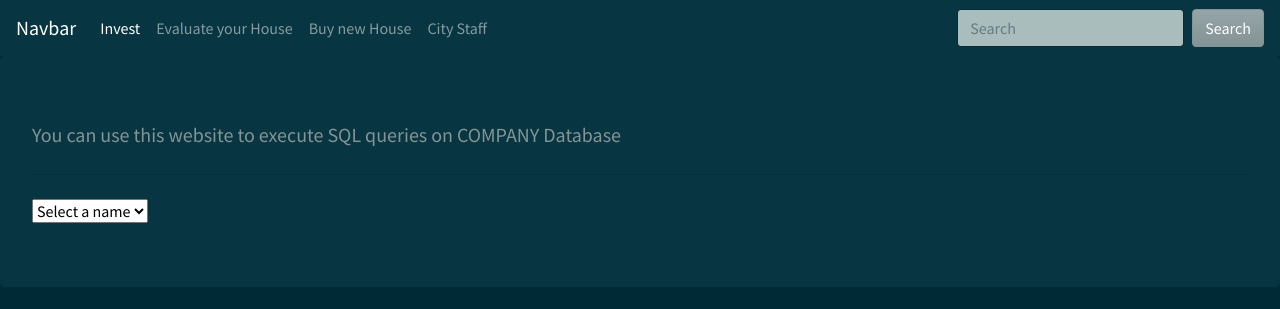
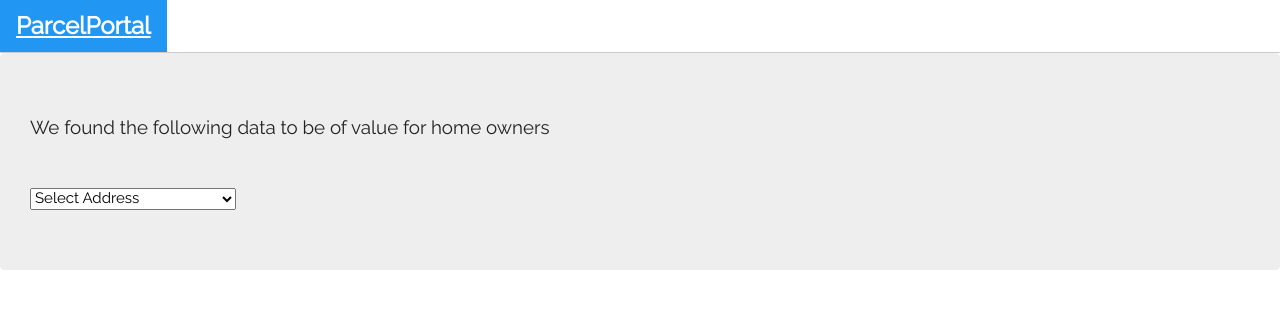
Before and after one commit to Filienko/parcelPortal, a PHP site: page /owner.php in a window 1280 px wide. Shown: the top 309 px of the page. Run offline with PHP 8.4, Linux system fonts and the light colour scheme; tables that the repository leaves empty or names only in its code hold one stand-in row (values such as "Sample post"); a stand-in replaces the project's code that opens the database connection; some libraries are stand-ins or nearby versions; some web fonts are replaced.

Commit message:
Update owner.php

```diff
--- a/owner/owner.php
+++ b/owner/owner.php
@@ -5,81 +5,59 @@
     <head>
         <meta charset="UTF-8">
         <meta name="viewport" content="width=device-width, initial-scale=1.0">
-        <title>Investment Opportunities</title>
+        <link rel="icon" type="image/png" href="/logo.jpeg"/>
+        <title>ParcelPortal</title>
         <!-- add a reference to the external stylesheet -->
-        <link rel="stylesheet" href="https://bootswatch.com/4/solar/bootstrap.min.css">
+        <link rel="stylesheet" href="https://bootswatch.com/4/journal/bootstrap.min.css">
+        <link rel="stylesheet" href="https://www.w3schools.com/w3css/4/w3.css">
+        <link rel="stylesheet" href="https://fonts.googleapis.com/css?family=Raleway">
+        <link rel="stylesheet" href="https://cdnjs.cloudflare.com/ajax/libs/font-awesome/4.7.0/css/font-awesome.min.css">
+        <style>
+
+            body,h1,h2,h3,h4,h5,h6 {font-family: "Raleway", Arial, Helvetica, sans-serif}
+            .myLink {display: none}
+        </style>
     </head>
     <body>
         <!-- START -- Add HTML code for the top menu section (navigation bar) -->
-        <nav class="navbar navbar-expand-lg navbar-dark bg-dark">
-            <a class="navbar-brand" href="#">Navbar</a>
-            <button class="navbar-toggler" type="button" data-toggle="collapse" data-target="#navbarColor02" aria-
-                    controls="navbarColor02" aria-expanded="false" aria-label="Toggle navigation">
-                <span class="navbar-toggler-icon"></span>
-            </button>
+<div class="w3-bar w3-white w3-border-bottom w3-xlarge">
+    <a href="index.php" class="w3-bar-item w3-button w3-text-blue w3-hover-blue"><b>ParcelPortal</b></a>
+</div>
 
-            <div class="collapse navbar-collapse" id="navbarColor02">
-                <ul class="navbar-nav mr-auto">
-                </li>
-                    <li class="nav-item">
-                        <a class="nav-link active" href="employee.php">Invest</a>
-                    </li>
-                    <li class="nav-item">
-                        <a class="nav-link" href="department.php">Evaluate your House</a>
-                    </li>
-                    <li class="nav-item">
-                        <a class="nav-link" href="project.php">Buy new House</a>
-                    </li>
-                    <li class="nav-item">
-                        <a class="nav-link" href="project.php">City Staff</a>
-                    </li>
-                   <!-- <li class="nav-item dropdown">
-                        <a class="nav-link dropdown-toggle" data-toggle="dropdown" href="#" role="button" aria-
-                           haspopup="true" aria-expanded="false">Dropdown</a>
-                        <div class="dropdown-menu">
-                            <a class="dropdown-item" href="#">Action</a>
-                            <a class="dropdown-item" href="#">Another action</a>
-                            <a class="dropdown-item" href="#">Something else here</a>
-                            <div class="dropdown-divider"></div>
-                            <a class="dropdown-item" href="#">Separated link</a>
-                        </div>
-                    </li> -->
-                </ul>
-                <form class="form-inline my-2 my-lg-0">
-                    <input class="form-control mr-sm-2" type="text" placeholder="Search">
-                    <button class="btn btn-secondary my-2 my-sm-0" type="submit">Search</button>
-                </form>
-            </div>
-        </nav>
     <!-- END -- Add HTML code for the top menu section (navigation bar) -->
     <div class="jumbotron">
-            <p class="lead">You can use this website to execute SQL queries on COMPANY Database <p>
+        <p class="lead"> We found the following data to be of value for home owners <p>
         <hr class="my-4">
         <form method="GET" action="owner.php">
-                <select name="emp" onchange='this.form.submit()'>
-                    <option selected>Select a name</option>
+            <select name="parcel" onchange='this.form.submit()'>
+                <option selected> Select Address </option>
 
                     <?php
                     //Saving the connection through a set of global variables from config file
                     //establishing the credentials and testuser name necessery for connecting to the DB hosted on VM
                     //if mistake is found in connection process, the connection is not continued
+
+                    // Drop Down Menu Query:
+                    // As a parcel owner, chose your parcel address (street, city, zip, county) to see tax information.
                     $connection = mysqli_connect(DBHOST, DBUSER, DBPASS, DBNAME);
                     if ( mysqli_connect_errno() )
                     {
                         die( mysqli_connect_error() );
                     }
-                    $sql = "select Lname, Fname, SSN from EMPLOYEE";
+                    $sql = "select Parcel_ID, Street, City, Zip, County from landparcel";
                     //Saving the location of the project after the sql statement through storing it in a row variable
                     // where $ is analogous to a var keyword from JS in php-->
 
+                    // Result Query From Drop Down Menu Query:
+                    // Show relevant tax information from chosen parcel.
                     if ($result = mysqli_query($connection, $sql))
                     {
                         //Stores query results as part of a row variable
                         // loop through the data
                         while($row = mysqli_fetch_assoc($result))
                         {
-                            echo '<option value="' . $row['SSN'] . '">';
-                            echo $row['Lname']. ', '. $row['Fname'];
+                            echo '<option value="' . $row['Parcel_ID'] . '">';
+                            echo $row['Street']. ' '. $row['City']. ' ' . $row['Zip'] . ' ' . $row['County'] . ', WA';
                             echo "</option>";
                         }
                         // release the memory used by the result set
@@ -90,19 +68,22 @@
                 <?php
                 if ($_SERVER["REQUEST_METHOD"] == "GET")
                 {
-                    if (isset($_GET['emp']) )
+                    if (isset($_GET['parcel']) )
                     {
                 ?>
                 <p>&nbsp;</p>
                 <table class="table table-hover">
                     <thead>
                         <tr class="table-success">
-                            <th scope="col">Last Name</th>
-                            <th scope="col">First Name</th>
-                            <th scope="col">Social Security #</th>
-                            <th scope="col">Salary</th>
-                            <th scope="col">Birth Date</th>
-                            <th scope="col">Department</th>
+                            <th scope="col">Parcel ID</th>
+                            <th scope="col">Street</th>
+                            <th scope="col">City</th>
+                            <th scope="col">Zip</th>
+                            <th scope="col">Assessed Land Value</th>
+                            <th scope="col">Assessed Improvements Value</th>
+                            <th scope="col">Total Assessed Value</th>
+                            <th scope="col">Tax Year</th>
+                            <th scope="col">% Tax Incr. From Previous Year</th>
                         </tr>
                     </thead>
                     <?php
@@ -110,10 +91,13 @@
                         {
                             die( mysqli_connect_error() );
                         }
-                        $sql = "  SELECT *
-                            FROM EMPLOYEE, DEPARTMENT
-                            WHERE SSN = {$_GET['emp']} AND
-                                  EMPLOYEE.Dno = DEPARTMENT.Dnumber";
+                        $sql = "SELECT LP.Parcel_ID PID, Street, City, Zip,
+                                    Assessed_Land_Val LAND, Assessed_Improvements_Val IMP,
+                                    (Assessed_Land_Val + Assessed_Improvements_Val) TOT,
+                                    Tax_Yr TY, TI.Pct_Tax_Change TINC
+                            FROM landparcel LP JOIN taxinfo TI ON LP.Parcel_ID = TI.Parcel_ID
+                            WHERE LP.Parcel_ID = {$_GET['parcel']};";
+
 
                         if ($result = mysqli_query($connection, $sql))
                         {
@@ -121,12 +105,15 @@
                             {
                     ?>
                     <tr>
-                        <td><?php echo $row['Lname'] ?></td>
-                        <td><?php echo $row['Fname'] ?></td>
-                        <td><?php echo $row['Ssn'] ?></td>
-                        <td><?php echo $row['Salary'] ?></td>
-                        <td><?php echo $row['Bdate'] ?></td>
-                        <td><?php echo $row['Dname'] ?></td>
+                        <td><?php echo $row['PID'] ?></td>
+                        <td><?php echo $row['Street'] ?></td>
+                        <td><?php echo $row['City'] ?></td>
+                        <td><?php echo $row['Zip'] ?></td>
+                        <td><?php echo $row['LAND'] ?></td>
+                        <td><?php echo $row['IMP'] ?></td>
+                        <td><?php echo $row['TOT'] ?></td>
+                        <td><?php echo $row['TY'] ?></td>
+                        <td><?php echo $row['TINC'] ?></td>
                     </tr>
                     <?php
                             }
```
Lines whose indentation alone changed are shown as unchanged.
